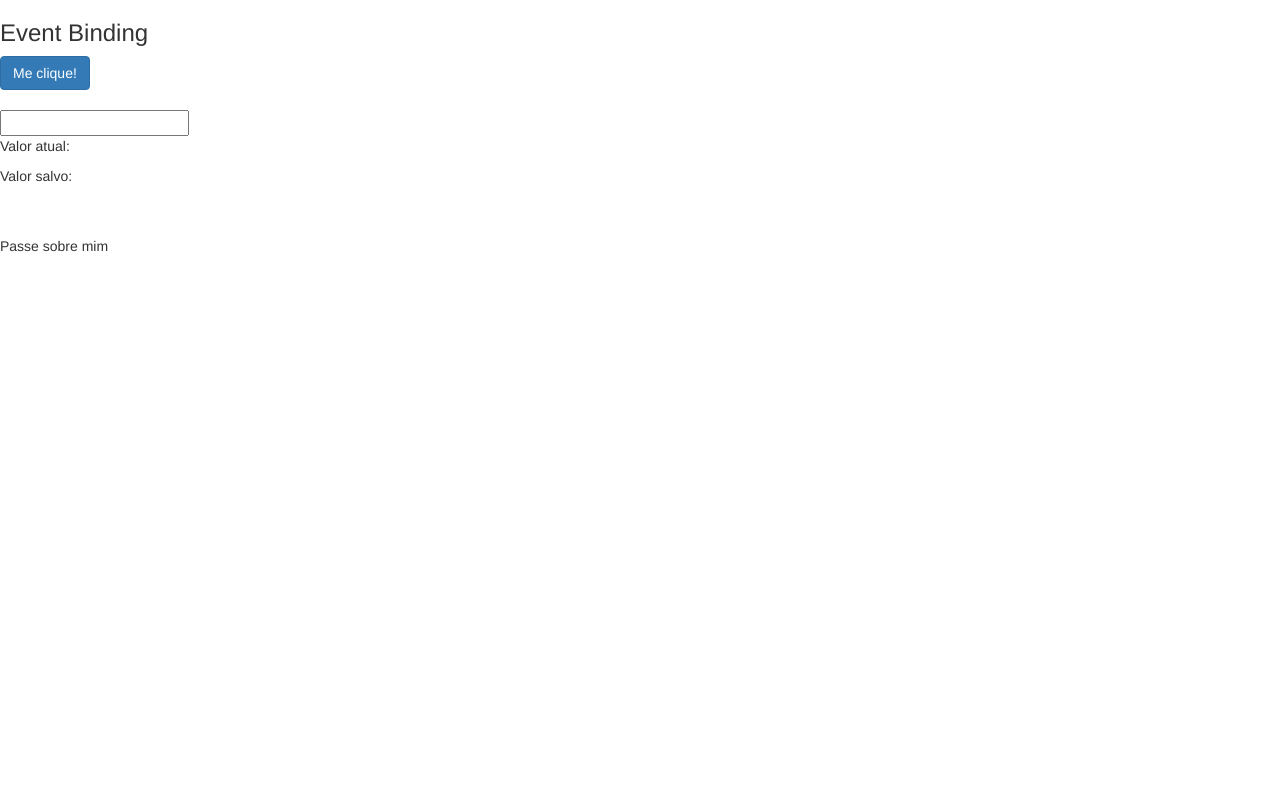
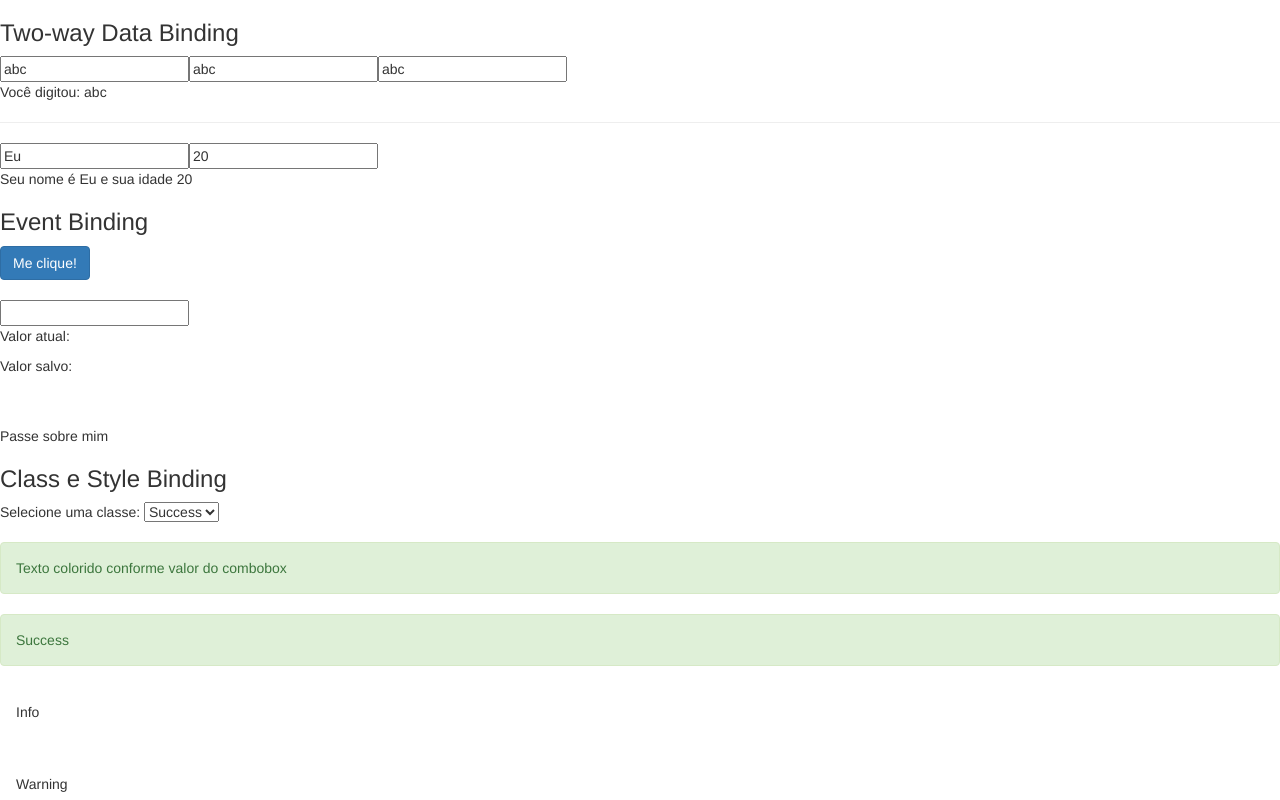
Before and after one commit to yzraeu/angular, an Angular app in the folder data-binding/: page / in a window 1280 px wide. Shown: the top 800 px of the page. Built offline with nearby package versions, Linux system fonts and the light colour scheme.

Commit message:
2 way data binding class + cleaning

```diff
--- a/data-binding/src/app/data-binding/data-binding.component.html
+++ b/data-binding/src/app/data-binding/data-binding.component.html
@@ -1,13 +1,32 @@
+<section>
+	<article>
+		<h3>Two-way Data Binding</h3>
+		<div>
+			<input type="text" [value]="nome" (input)="nome = $event.target.value">
+
+			<input type="text" [ngModel]="nome" (ngModelChange)="nome = $event">
+
+			<input type="text" [(ngModel)]="nome">
+
+			<p>Você digitou: {{ nome }}</p>
+			<hr>
+			<input type="text" [(ngModel)]="pessoa.nome">
+			<input type="text" [(ngModel)]="pessoa.idade">
+
+			<p>Seu nome é {{ pessoa.nome }} e sua idade {{ pessoa.idade }}</p>
+
+		</div>
+	</article>
+</section>
+
 <section>
 	<article>
 		<h3>Event Binding</h3>
 		<div>
 			<button class="btn btn-primary" (click)="botaoClicado()">{{ buttonMessage}}</button>
-      <br><br>
-      <input type="text"
-      (keyup)="teclaPressionada($event)"
-      (keyup.enter)="salva($event.target.value)"
-      (blur)="salva(campoInput.value)"
+			<br>
+			<br>
+			<input type="text" (keyup)="teclaPressionada($event)" (keyup.enter)="salva($event.target.value)" (blur)="salva(campoInput.value)"
 			 #campoInput>
 
 			<p>Valor atual: {{ valorAtual }}</p>
@@ -15,14 +34,11 @@
 
 			<br>
 			<br>
-      <span
-      (mouseover)='mouseOverAndOut()'
-      (mouseout)='mouseOverAndOut()'
-      [class.highlight]='mousePorCima'>{{ textoMouse }}</span>
+			<span (mouseover)='mouseOverAndOut()' (mouseout)='mouseOverAndOut()' [class.highlight]='mousePorCima'>{{ textoMouse }}</span>
 		</div>
 	</article>
 </section>
-<!-- <section>
+<section>
 
 	<article>
 		<h3>Class e Style Binding</h3>
@@ -34,13 +50,14 @@
 				<option value="alert-warning">Warning</option>
 				<option value="alert-danger">Danger</option>
 			</select>
-      <br><br>
+			<br>
+			<br>
 			<div class="alert {{classe.value}}">
 				Texto colorido conforme valor do combobox
 			</div>
 			<div [class.alert-success]="classe.value == 'alert-success'" class="alert" role="alert">Success</div>
-      <div [class.alert-info]="classe.value == 'alert-info'"class="alert" role="alert">Info</div>
-      <div [class.alert-warning]="classe.value == 'alert-warning'"class="alert" role="alert">Warning</div>
+			<div [class.alert-info]="classe.value == 'alert-info'" class="alert" role="alert">Info</div>
+			<div [class.alert-warning]="classe.value == 'alert-warning'" class="alert" role="alert">Warning</div>
 			<div [class.alert-danger]="classe.value == 'alert-danger'" class="alert" role="alert">Danger</div>
 
 			<div class="alert alert-danger" [style.display]="classe.value == 'alert-danger' ? 'block' : 'none'" role="alert">Erro apenas em caso de erro</div>
@@ -64,4 +81,4 @@
 	</article>
 
 
-</section> -->
+</section>
--- a/data-binding/src/app/data-binding/data-binding.component.ts
+++ b/data-binding/src/app/data-binding/data-binding.component.ts
@@ -6,21 +6,23 @@ import { Component, OnInit } from '@angular/core';
   styleUrls: ['./data-binding.component.css']
 })
 export class DataBindingComponent implements OnInit {
-
   url = 'http://loiane.com';
   cursoAngular = true;
   urlImagem = 'http://lorempixel.com/400/200/sports';
-  buttonMessage: string = 'Me clique!';
-  contagem: number = 0;
-  valorAtual: string = '';
-  valorSalvo: string = '';
-  mousePorCima: boolean = false;
-  textoMouse: string = 'Passe sobre mim';
+  buttonMessage = 'Me clique!';
+  contagem = 0;
+  valorAtual = '';
+  valorSalvo = '';
+  mousePorCima = false;
+  textoMouse = 'Passe sobre mim';
 
-  constructor() { }
+  nome = 'abc';
 
-  ngOnInit() {
-  }
+  pessoa: any = { nome: 'Eu', idade: 20 };
+
+  constructor() {}
+
+  ngOnInit() {}
 
   getValor() {
     return 1;
@@ -30,22 +32,21 @@ export class DataBindingComponent implements OnInit {
     return true;
   }
 
-  botaoClicado(){
+  botaoClicado() {
     this.contagem++;
     this.buttonMessage = 'Obrigado ' + this.contagem;
   }
 
-  teclaPressionada (evento: KeyboardEvent){
+  teclaPressionada(evento: KeyboardEvent) {
     this.valorAtual = (<HTMLInputElement>evento.target).value;
   }
 
-  salva(valor: string){
+  salva(valor: string) {
     this.valorSalvo = valor;
   }
 
-  mouseOverAndOut(){
+  mouseOverAndOut() {
     this.mousePorCima = !this.mousePorCima;
     this.textoMouse = this.mousePorCima ? 'Aaee' : 'Passe sobre mim';
   }
-
 }
```
Also changed, not shown: data-binding/src/app/app.module.ts (+4 -10 lines), 1 other file (tests, documents, lock files or other folders). Lines whose indentation alone changed are shown as unchanged.
